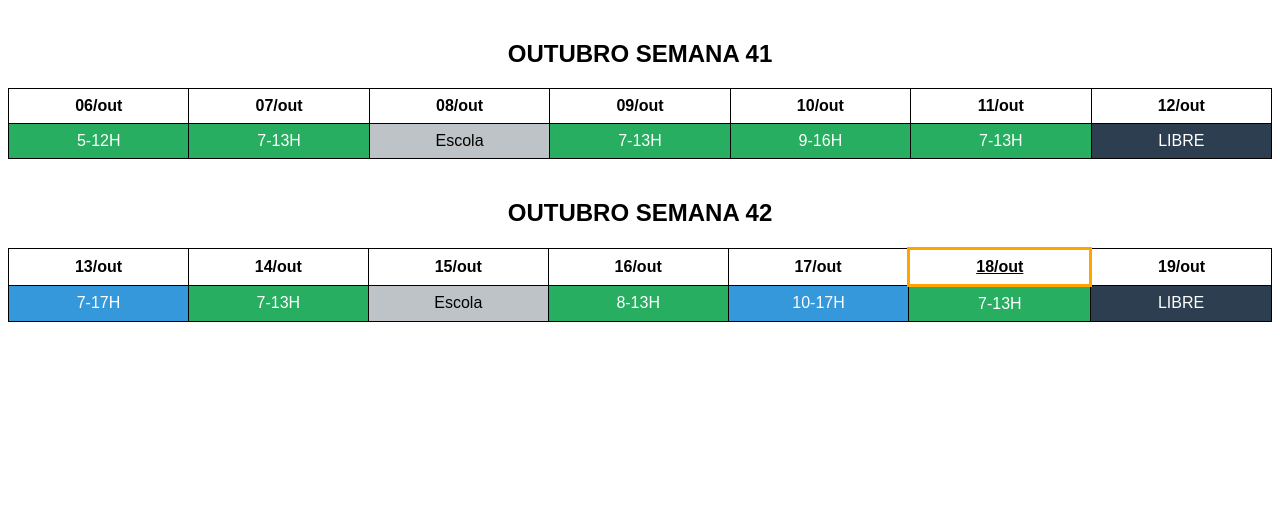
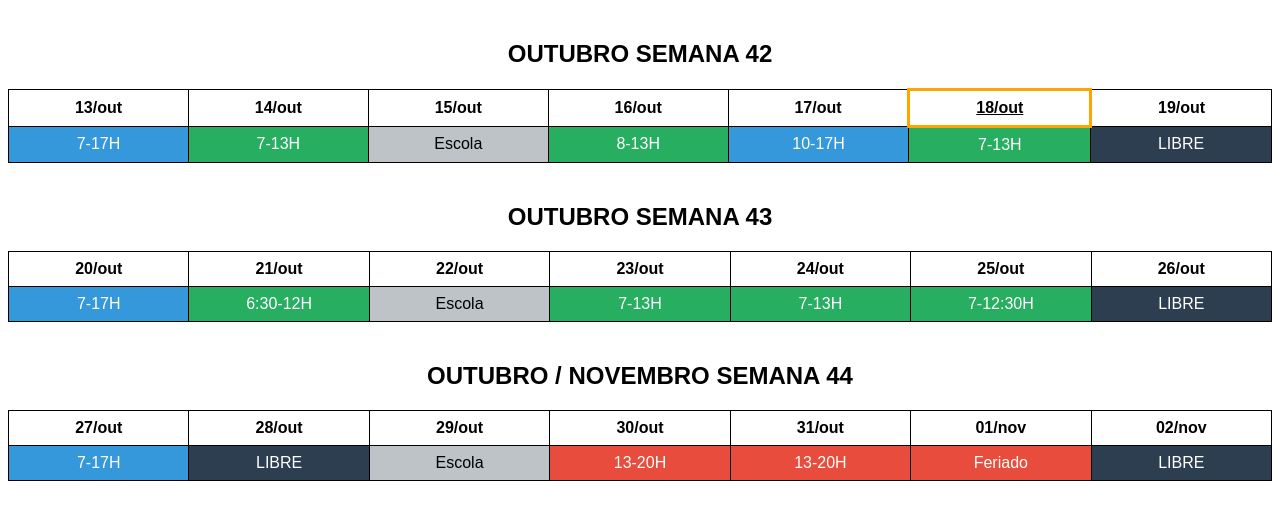
Before and after one commit to ledledledlsc/Horarios_Trabalho, a plain HTML site: page index.html in a window 1280 px wide. Drawn offline with Linux system fonts and the light colour scheme.

Commit message:
Update index.html

```diff
--- a/index.html
+++ b/index.html
@@ -29,7 +29,6 @@
     .darkgray  { background-color: #2c3e50; color: white; }
     .blue      { background-color: #3498db; color: white; }
 
-    /* destaque do dia atual */
     .today {
       border: 3px solid orange;
       text-decoration: underline;
@@ -42,23 +41,6 @@
   </style>
 </head>
 <body>
-
-  <h2>OUTUBRO SEMANA 41</h2>
-  <table>
-    <tr>
-      <th id="06-10">06/out</th><th id="07-10">07/out</th><th id="08-10">08/out</th>
-      <th id="09-10">09/out</th><th id="10-10">10/out</th><th id="11-10">11/out</th><th id="12-10">12/out</th>
-    </tr>
-    <tr>
-      <td class="green">5-12H</td>
-      <td class="green">7-13H</td>
-      <td class="gray">Escola</td>
-      <td class="green">7-13H</td>
-      <td class="green">9-16H</td>
-      <td class="green">7-13H</td>
-      <td class="darkgray">LIBRE</td>
-    </tr>
-  </table>
 
   <h2>OUTUBRO SEMANA 42</h2>
   <table>
@@ -77,19 +59,53 @@
     </tr>
   </table>
 
+  <h2>OUTUBRO SEMANA 43</h2>
+  <table>
+    <tr>
+      <th id="20-10">20/out</th><th id="21-10">21/out</th><th id="22-10">22/out</th>
+      <th id="23-10">23/out</th><th id="24-10">24/out</th><th id="25-10">25/out</th><th id="26-10">26/out</th>
+    </tr>
+    <tr>
+      <td class="blue">7-17H</td>
+      <td class="green">6:30-12H</td>
+      <td class="gray">Escola</td>
+      <td class="green">7-13H</td>
+      <td class="green">7-13H</td>
+      <td class="green">7-12:30H</td>
+      <td class="darkgray">LIBRE</td>
+    </tr>
+  </table>
+
+  <h2>OUTUBRO / NOVEMBRO SEMANA 44</h2>
+  <table>
+    <tr>
+      <th id="27-10">27/out</th><th id="28-10">28/out</th><th id="29-10">29/out</th>
+      <th id="30-10">30/out</th><th id="31-10">31/out</th><th id="01-11">01/nov</th><th id="02-11">02/nov</th>
+    </tr>
+    <tr>
+      <td class="blue">7-17H</td>
+      <td class="darkgray">LIBRE</td>
+      <td class="gray">Escola</td>
+      <td class="red">13-20H</td>
+      <td class="red">13-20H</td>
+      <td class="red">Feriado</td>
+      <td class="darkgray">LIBRE</td>
+    </tr>
+  </table>
+
   <script>
-    // Obter a data atual
     const hoje = new Date();
     const dia = String(hoje.getDate()).padStart(2, '0');
-    const mes = String(hoje.getMonth() + 1).padStart(2, '0'); // mês começa em 0
+    const mes = String(hoje.getMonth() + 1).padStart(2, '0');
+    const idHoje = `${dia}-${mes}`;
 
-    // Criar o ID no formato dd-mm
-    const idHoje = dia + "-" + mes;
-
-    // Procurar o cabeçalho da tabela com esse ID
+    // tenta marcar o dia exato
     const thHoje = document.getElementById(idHoje);
     if (thHoje) {
       thHoje.classList.add("today");
+    } else {
+      // se o ID não existir (por exemplo, ainda não tem tabela daquele mês)
+      console.log("Dia atual não encontrado nas semanas exibidas:", idHoje);
     }
   </script>
 
```
